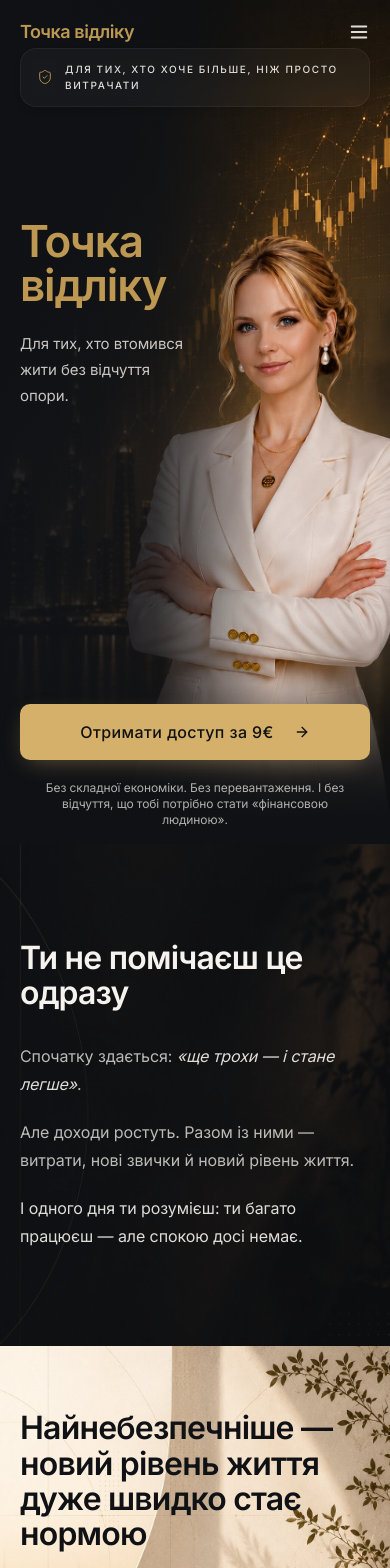
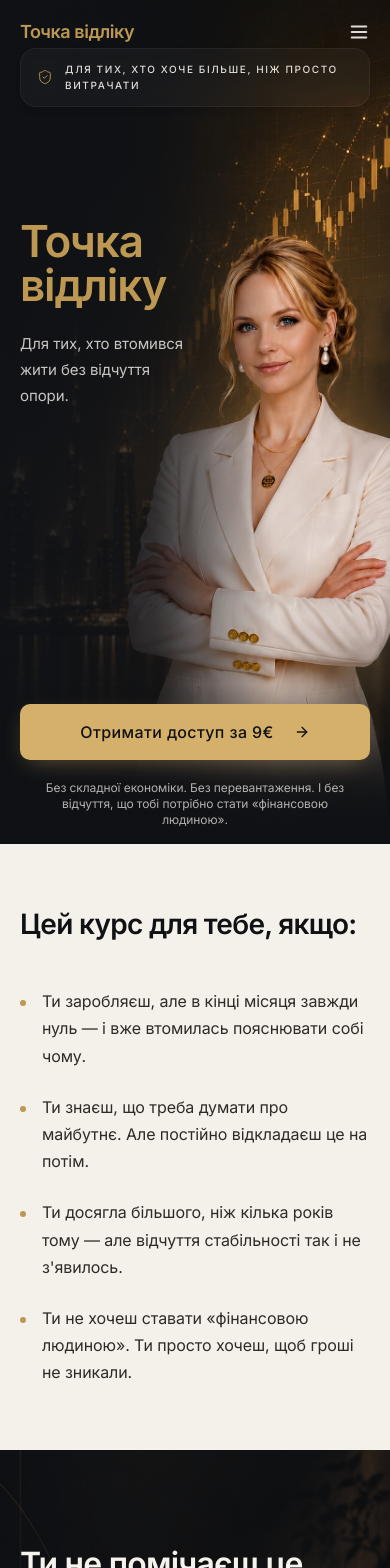
Before and after one commit to olhahrytsaibiz-bit/mini-site, a React (Vite) app: page / in a window 390 px wide. Shown: the top 1568 px of the page. Built offline with nearby package versions, Linux system fonts and the light colour scheme; the HTML template or start-up script is replaced by a standard one.

Commit message:
Bring back ForWhom + AfterCourse + Bonuses sections; fix FAQ first answer

```diff
--- /dev/null
+++ b/src/components/sections/AfterCourseSection.tsx
@@ -0,0 +1,45 @@
+import { motion } from "framer-motion";
+
+const items = [
+  "З'ясуєш, чому гроші зникають. І вперше це не буде схоже на звинувачення. Просто все стане зрозумілим.",
+  "Побачиш механізми, які змушують витрачати більше, ніж ти планувала — і більше не зможеш цього не помічати.",
+  "Отримаєш точку відліку — чітке розуміння, де ти зараз і що варто змінити насамперед.",
+  "Відчуєш, що фінансова система — це не про дисципліну і таблиці. Це про те, як один раз налаштувати своє життя — і перестати думати про гроші щодня.",
+];
+
+export const AfterCourseSection = () => {
+  return (
+    <section id="after-course" className="bg-charcoal text-foreground relative">
+      <div className="container mx-auto px-5 lg:px-10 py-16 lg:py-32 max-w-4xl">
+        <motion.h2
+          initial={{ opacity: 0, y: 20 }}
+          whileInView={{ opacity: 1, y: 0 }}
+          viewport={{ once: true, margin: "-80px" }}
+          transition={{ duration: 0.7 }}
+          className="text-[28px] md:text-[40px] lg:text-[48px] font-semibold leading-[1.15] tracking-[-0.025em] mb-12 lg:mb-16"
+        >
+          Після курсу ти:
+        </motion.h2>
+
+        <ul className="space-y-6 lg:space-y-8 max-w-3xl">
+          {items.map((text, i) => (
+            <motion.li
+              key={i}
+              initial={{ opacity: 0, y: 16 }}
+              whileInView={{ opacity: 1, y: 0 }}
+              viewport={{ once: true, margin: "-40px" }}
+              transition={{ duration: 0.6, delay: i * 0.08 }}
+              className="flex gap-4 lg:gap-5 items-start text-base lg:text-lg leading-[1.7] text-foreground/80"
+            >
+              <span
+                className="flex-shrink-0 w-[6px] h-[6px] rounded-full bg-[#BD9852] mt-[12px] lg:mt-[14px]"
+                aria-hidden="true"
+              />
+              <span>{text}</span>
+            </motion.li>
+          ))}
+        </ul>
+      </div>
+    </section>
+  );
+};
--- /dev/null
+++ b/src/components/sections/BonusesSection.tsx
@@ -0,0 +1,62 @@
+import { motion } from "framer-motion";
+
+const bonuses = [
+  {
+    label: "Бонус 1",
+    title: "Фінансовий аудит за 5 хвилин",
+    text: "ChatGPT-промпт із 7 запитань. Отримуєш одразу після оплати.",
+  },
+  {
+    label: "Бонус 2",
+    title: "Шаблон особистої фінансової карти",
+    text: "Одна сторінка без таблиць.",
+  },
+  {
+    label: "Бонус 3",
+    title: "Чек-лист «7 ознак, що проблема не в доході»",
+    text: "",
+  },
+];
+
+export const BonusesSection = () => {
+  return (
+    <section id="bonuses" className="bg-ivory ink relative">
+      <div className="container mx-auto px-5 lg:px-10 py-16 lg:py-32 max-w-5xl">
+        <motion.h2
+          initial={{ opacity: 0, y: 20 }}
+          whileInView={{ opacity: 1, y: 0 }}
+          viewport={{ once: true, margin: "-80px" }}
+          transition={{ duration: 0.7 }}
+          className="text-[28px] md:text-[40px] lg:text-[48px] font-semibold leading-[1.15] tracking-[-0.025em] mb-12 lg:mb-16"
+        >
+          Що ти отримаєш додатково
+        </motion.h2>
+
+        <div className="grid gap-5 md:gap-6 md:grid-cols-3">
+          {bonuses.map((b, i) => (
+            <motion.div
+              key={i}
+              initial={{ opacity: 0, y: 16 }}
+              whileInView={{ opacity: 1, y: 0 }}
+              viewport={{ once: true, margin: "-40px" }}
+              transition={{ duration: 0.6, delay: i * 0.08 }}
+              className="rounded-md border border-black/10 bg-white/40 backdrop-blur-sm p-7 lg:p-8"
+            >
+              <div className="text-xs tracking-[0.2em] uppercase text-[#BD9852] font-medium mb-5">
+                {b.label}
+              </div>
+              <h3 className="text-lg lg:text-xl font-semibold leading-[1.3] tracking-[-0.01em] mb-3">
+                {b.title}
+              </h3>
+              {b.text && (
+                <p className="text-sm lg:text-base leading-[1.7] ink-strong">
+                  {b.text}
+                </p>
+              )}
+            </motion.div>
+          ))}
+        </div>
+      </div>
+    </section>
+  );
+};
--- a/src/components/sections/FAQSection.tsx
+++ b/src/components/sections/FAQSection.tsx
@@ -11,7 +11,7 @@ import lightBgMobile from "@/assets/light-bg-mobile.jpg";
 const faqs = [
   {
     q: "Це підійде мені, якщо я взагалі не розбираюся у фінансах?",
-    a: "Так. Міні-курс створений саме для тих, хто хоче зрозуміти гроші без складної термінології.",
+    a: "Так. Курс не про цифри і терміни — він про те, як ти думаєш про гроші і чому так відбувається. Фінансового досвіду не потрібно.",
   },
   {
     q: "Це курс про інвестиції?",
--- /dev/null
+++ b/src/components/sections/ForWhomSection.tsx
@@ -0,0 +1,45 @@
+import { motion } from "framer-motion";
+
+const items = [
+  "Ти заробляєш, але в кінці місяця завжди нуль — і вже втомилась пояснювати собі чому.",
+  "Ти знаєш, що треба думати про майбутнє. Але постійно відкладаєш це на потім.",
+  "Ти досягла більшого, ніж кілька років тому — але відчуття стабільності так і не з'явилось.",
+  "Ти не хочеш ставати «фінансовою людиною». Ти просто хочеш, щоб гроші не зникали.",
+];
+
+export const ForWhomSection = () => {
+  return (
+    <section id="for-whom" className="bg-ivory ink relative">
+      <div className="container mx-auto px-5 lg:px-10 py-16 lg:py-32 max-w-4xl">
+        <motion.h2
+          initial={{ opacity: 0, y: 20 }}
+          whileInView={{ opacity: 1, y: 0 }}
+          viewport={{ once: true, margin: "-80px" }}
+          transition={{ duration: 0.7 }}
+          className="text-[28px] md:text-[40px] lg:text-[48px] font-semibold leading-[1.15] tracking-[-0.025em] mb-12 lg:mb-16"
+        >
+          Цей курс для тебе, якщо:
+        </motion.h2>
+
+        <ul className="space-y-6 lg:space-y-8 max-w-3xl">
+          {items.map((text, i) => (
+            <motion.li
+              key={i}
+              initial={{ opacity: 0, y: 16 }}
+              whileInView={{ opacity: 1, y: 0 }}
+              viewport={{ once: true, margin: "-40px" }}
+              transition={{ duration: 0.6, delay: i * 0.08 }}
+              className="flex gap-4 lg:gap-5 items-start text-base lg:text-lg leading-[1.7] ink-strong"
+            >
+              <span
+                className="flex-shrink-0 w-[6px] h-[6px] rounded-full bg-[#BD9852] mt-[12px] lg:mt-[14px]"
+                aria-hidden="true"
+              />
+              <span>{text}</span>
+            </motion.li>
+          ))}
+        </ul>
+      </div>
+    </section>
+  );
+};
--- a/src/pages/Index.tsx
+++ b/src/pages/Index.tsx
@@ -1,6 +1,9 @@
 import { Navigation } from "@/components/Navigation";
 import { HeroSection } from "@/components/sections/HeroSection";
 import { EmotionalSection } from "@/components/sections/EmotionalSection";
+import { ForWhomSection } from "@/components/sections/ForWhomSection";
+import { AfterCourseSection } from "@/components/sections/AfterCourseSection";
+import { BonusesSection } from "@/components/sections/BonusesSection";
 import { RealizationSection } from "@/components/sections/RealizationSection";
 import { MiniCourseSection } from "@/components/sections/MiniCourseSection";
 import { AuthorSection } from "@/components/sections/AuthorSection";
@@ -14,11 +17,14 @@ const Index = () => {
     <div className="min-h-screen bg-graphite text-foreground overflow-x-hidden">
       <Navigation />
       <HeroSection />
+      <ForWhomSection />
       <EmotionalSection />
       <RealizationSection />
       <MiniCourseSection />
+      <AfterCourseSection />
       <AuthorSection />
       <SocialProofSection />
+      <BonusesSection />
       <FAQSection />
       <FinalCtaSection />
       <FooterSection />
```
